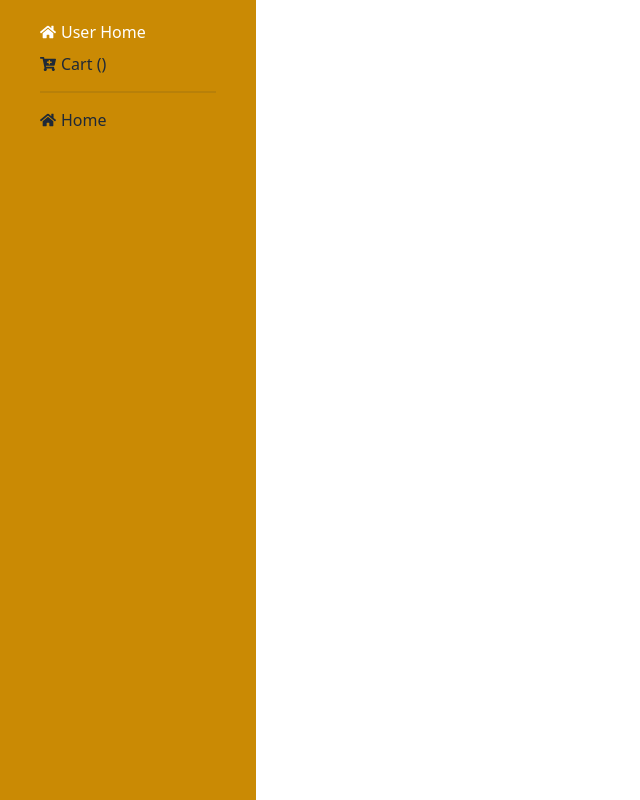
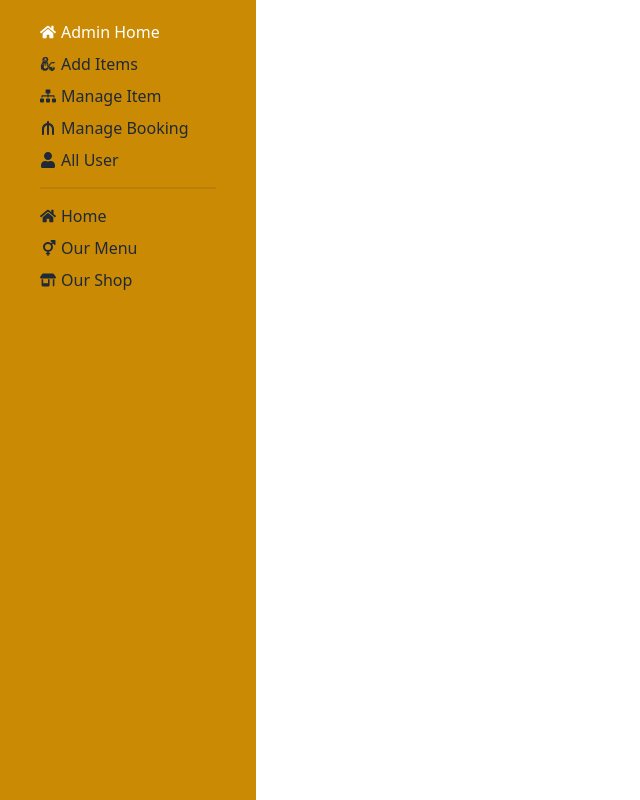
Before and after one commit to shaikTazUddin01/bistro-boss-resturent-client, a React (Vite) app: page /dashboard in a window 1280 px wide. Shown: the whole page, without its empty margins (0-640 px from the left). Built offline with nearby package versions, Linux system fonts and the light colour scheme; no server answers.

Commit message:
added admin dashbord and show all user table

```diff
--- a/src/Component/Home/Testimonaals.jsx
+++ b/src/Component/Home/Testimonaals.jsx
@@ -19,7 +19,7 @@ const Testimonaals = () => {
             .then(res => res.json())
             .then(data => setRevies(data))
     }, [])
-    console.log(reviews)
+    // console.log(reviews)
     return (
         <div>
             <div>
--- a/src/Component/Login/SocialLogin.jsx
+++ b/src/Component/Login/SocialLogin.jsx
@@ -2,13 +2,34 @@ import { FaGoogle } from 'react-icons/fa';
 import useAuth from '../../Hooks/useAuth.jsx';
 import Swal from 'sweetalert2'
 import { useNavigate } from "react-router-dom";
+import useAxiosPublic from '../../Hooks/useAxiosPublic.jsx';
+import { useContext } from 'react';
+import { AuthContext } from '../../Provider/AuthProvider.jsx';
+
 const SocialLogin = () => {
-    const { googleLogin } = useAuth()
+    // const { googleLogin, user } = useAuth()
+    const {googleLogin}=useContext(AuthContext)
     const navigate = useNavigate()
+    const axiosPublic = useAxiosPublic()
+
+
+
+
+
     const handleGoogleLogin = () => {
 
         googleLogin()
             .then(res => {
+                const email = res?.user?.email;
+                const name = res?.user?.displayName;
+                const userInfo = {
+                    email,
+                    name
+                }
+                axiosPublic.post(`/user?email=${email}`, userInfo)
+                .then(res=>{
+                    console.log(res)
+                })
                 Swal.fire({
                     position: "center",
                     icon: "success",
@@ -16,13 +37,14 @@ const SocialLogin = () => {
                     showConfirmButton: false,
                     timer: 1500
                 });
+
                 if (location?.state) {
                     navigate(location.state)
                 } else {
                     navigate('/')
                 }
             }).catch(err => {
-                alert(err.messages)
+                // alert(err.messages)
             })
 
     }
--- a/src/Component/Shared/Navbar/Navbar.jsx
+++ b/src/Component/Shared/Navbar/Navbar.jsx
@@ -9,7 +9,7 @@ import useCart from '../../../Hooks/useCart';
 const Navbar = () => {
     //cart
     const [cart]=useCart()
-    console.log(cart)
+    // console.log(cart)
     const { user, logout } = useContext(AuthContext)
     // console.log(user)
     const handleLogOut = () => {
--- /dev/null
+++ b/src/Hooks/useAllUser.jsx
@@ -0,0 +1,16 @@
+import { useQuery } from "@tanstack/react-query";
+import useAxiosSecure from "./useAxiosSecure";
+
+const useAllUser = () => {
+    const axiosSecure = useAxiosSecure()
+    const { data: users ,isPending } = useQuery({
+        queryKey: ['users'],
+        queryFn: async () => {
+            const res =await axiosSecure.get('/user')
+            return res.data
+        }
+    })
+    return [users ,isPending]
+};
+
+export default useAllUser;
--- a/src/Hooks/useCart.jsx
+++ b/src/Hooks/useCart.jsx
@@ -6,6 +6,7 @@ import useAuth from './useAuth'
 const useCart = () => {
     const {user}=useAuth()
     // console.log(user?.email)
+
     const axiosSecure = useAxiosSecure()
     const { data: cart ,refetch } = useQuery({
         queryKey: ['cart'],
--- a/src/Layout/DashBoard.jsx
+++ b/src/Layout/DashBoard.jsx
@@ -2,7 +2,8 @@ import { Link, Outlet, useLocation } from 'react-router-dom';
 import './Dashboard.css'
 import { useEffect, useState } from 'react';
 import useCart from '../Hooks/useCart';
-import { FaCartPlus, FaHome } from 'react-icons/fa';
+import { FaCartPlus, FaDAndD, FaHome, FaSitemap, FaUser } from 'react-icons/fa';
+import { Fa42Group, FaManatSign, FaMarsAndVenus, FaShop } from 'react-icons/fa6';
 const DashBoard = () => {
     const [activeRoute, setActiveRoute] = useState("");
     const [cart] = useCart()
@@ -10,8 +11,9 @@ const DashBoard = () => {
     const location = useLocation()
     const pathNameParts = location.pathname.split('/')
     const lastPart = pathNameParts[pathNameParts.length - 1]
-    console.log(lastPart)
+    // console.log(lastPart)
 
+    const isAdmin = true
 
     useEffect(() => {
         setActiveRoute(lastPart)
@@ -21,15 +23,43 @@ const DashBoard = () => {
         <div className='flex gap-10'>
             <div className='bg-yellow-600 min-h-screen w-[20%]'>
                 <ul className='px-10 space-y-2 pt-5'>
+                    {
+                        isAdmin ?
+                            <>
+                                <li><Link to={'/dashboard'}
+                                    className={activeRoute == 'dashboard' ? 'active' : ''}
+                                > <FaHome></FaHome> Admin Home</Link></li>
+                                <li><Link to={'/dashboard/addItem'}
+                                    className={activeRoute == 'addItem' ? 'active' : ''}
+                                ><FaDAndD></FaDAndD> Add Items</Link></li>
+                                <li><Link to={'/dashboard/manageItem'}
+                                    className={activeRoute == 'manageItem' ? 'active' : ''}
+                                ><FaSitemap></FaSitemap> Manage Item</Link></li>
+                                <li><Link to={'/dashboard/manageBooking'}
+                                    className={activeRoute == 'manageBooking' ? 'active' : ''}
+                                ><FaManatSign></FaManatSign> Manage Booking</Link></li>
+                                <li><Link to={'/dashboard/allUser'}
+                                    className={activeRoute == 'allUser' ? 'active' : ''}
+                                ><FaUser></FaUser> All User</Link></li>
+
+                            </>
+                            :
+                            <>
                                 <li><Link to={'/dashboard'}
                                     className={activeRoute == 'dashboard' ? 'active' : ''}
                                 > <FaHome></FaHome> User Home</Link></li>
                                 <li><Link to={'/dashboard/cart'}
                                     className={activeRoute == 'cart' ? 'active' : ''}
                                 ><FaCartPlus></FaCartPlus> Cart ({cart?.length})</Link></li>
+                            </>
+                    }
                     <div className='divider'></div>
                     <li><Link to={'/'}
                     ><FaHome></FaHome> Home</Link></li>
+                    <li><Link to={'/menu'}
+                    ><FaMarsAndVenus></FaMarsAndVenus>Our Menu</Link></li>
+                    <li><Link to={'/shop/salad'}
+                    ><FaShop></FaShop> Our Shop</Link></li>
                 </ul>
             </div>
             <div className='flex-1'>
--- /dev/null
+++ b/src/Pages/Dashboard/AllUser.jsx
@@ -0,0 +1,67 @@
+
+import useAllUser from '../../Hooks/useAllUser';
+import SectionTitle from '../../Component/Shared/SectionTitle/SectionTitle'
+import { MdDelete } from 'react-icons/md';
+import useAxiosSecure from '../../Hooks/useAxiosSecure';
+const AllUser = () => {
+    const axiosSecure=useAxiosSecure()
+    const [users, isPending] = useAllUser()
+    if (isPending) {
+        return <p>Loading...</p>
+    }
+    const handleDelete = (id) => {
+        console.log(id)
+
+    }
+    return (
+        <div>
+            <SectionTitle heading={'Wanna add more?'} subHeading={'My Cart'}></SectionTitle>
+
+            <section className='flex  justify-between items-center py-2 px-5'>
+                <p className='text-2xl font-semibold uppercase'>Total Users: {users?.length}</p>
+
+            </section>
+            <div className="overflow-x-auto mt-10 ">
+                <table className="table table-sm">
+                    <thead>
+                        <tr className='font-medium text-lg text-black'>
+                            <th>#</th>
+                            <th>Name</th>
+                            <th>Email</th>
+                            <th>Role</th>
+                            <th>Action</th>
+
+                        </tr>
+                    </thead>
+                    <tbody>
+                        {users?.map((item, index) => {
+                            return (
+
+                                <tr key={item?._id}>
+
+                                    <td>{index + 1}</td>
+                                    <td>{
+                                        <img src={item?.name} alt="" className='w-16 rounded-lg' />
+                                    }</td>
+                                    <td>{item?.email}</td>
+                                    <td>admin</td>
+                                    <td className=''>
+                                        <button className='bg-red-600 p-3 rounded-md text-white text-xl' onClick={() => handleDelete(item?._id)}><MdDelete></MdDelete></button>
+                                    </td>
+
+                                </tr>
+                            )
+                        })}
+
+                    </tbody>
+
+                </table>
+
+
+
+            </div>
+        </div>
+    );
+};
+
+export default AllUser;
--- a/src/Provider/AuthProvider.jsx
+++ b/src/Provider/AuthProvider.jsx
@@ -1,5 +1,5 @@
 import { GoogleAuthProvider, createUserWithEmailAndPassword, getAuth, onAuthStateChanged, signInWithEmailAndPassword, signInWithPopup, signOut } from 'firebase/auth';
-import React, { createContext, useEffect, useState } from 'react';
+import { createContext, useEffect, useState } from 'react';
 import app from '../FireBase/FireBase.config';
 
 export const AuthContext = createContext(null)
@@ -44,13 +44,13 @@ const AuthProvider = ({ children }) => {
     }, [auth])
 
     const authInfo = {
-        user,
         loading,
         createUser,
         login,
         logout,
         auth,
-        googleLogin
+        googleLogin,
+        user
     }
     return (
         <AuthContext.Provider value={authInfo}>
--- a/src/Routes/Routes.jsx
+++ b/src/Routes/Routes.jsx
@@ -10,6 +10,7 @@ import PrivateRoute from './PrivateRoute';
 import DashBoard from '../Layout/DashBoard';
 import { CgArrowDown } from 'react-icons/cg';
 import Cart from '../Pages/Dashboard/Cart';
+import AllUser from '../Pages/Dashboard/AllUser';
 
 const Routes = createBrowserRouter([
     {
@@ -50,6 +51,10 @@ const Routes = createBrowserRouter([
                 path:'cart',
                 element:<PrivateRoute><Cart></Cart></PrivateRoute>
 
+            },
+            {
+                path:'allUser',
+                element:<AllUser></AllUser>
             }
         ]
     }
```
Lines whose indentation alone changed are shown as unchanged.
